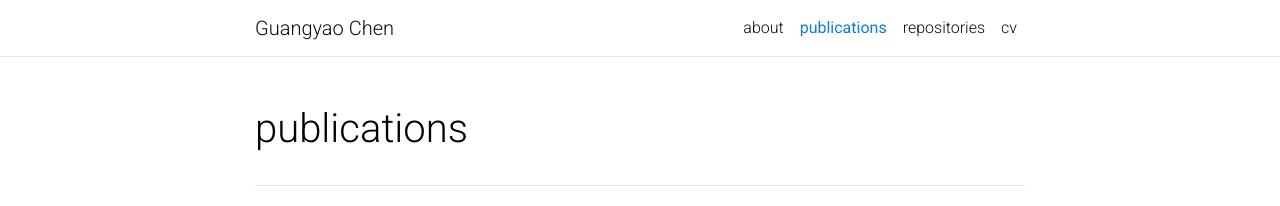
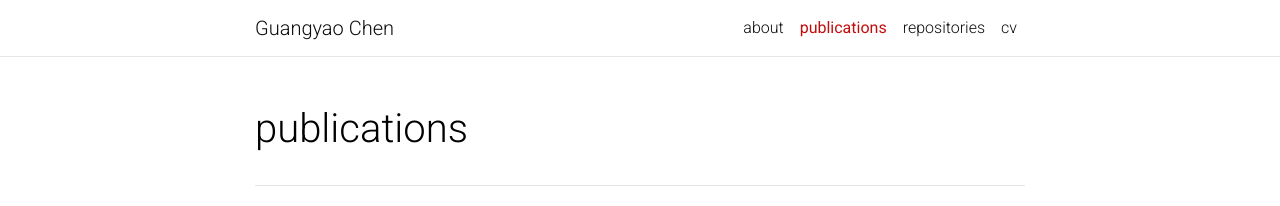
Before and after one commit to iCGY96/iCGY96.github.io, a Jekyll site: the page built from _pages/publications.md, in a window 1280 px wide. Shown: the top 206 px of the page. Built offline with Jekyll 4.4.1, drawn with Linux system fonts in a browser that asks for light colours; full-size pictures stand in for the smaller copies a plugin makes; comment, search, counter and statistics services are not loaded; a style sheet for code colours, icons or effects is not loaded.

Commit message:
Update _themes.scss

```diff
--- a/_sass/_themes.scss
+++ b/_sass/_themes.scss
@@ -7,8 +7,8 @@
   --global-code-bg-color: #{$code-bg-color-light};
   --global-text-color: #{$black-color};
   --global-text-color-light: #{$grey-color};
-  --global-theme-color: #{$blue-color};
-  --global-hover-color: #{$blue-color};
+  --global-theme-color: #{$red-color};
+  --global-hover-color: #{$red-color};
   --global-hover-text-color: #{$white-color};
   --global-footer-bg-color: #{$grey-color-dark};
   --global-footer-text-color: #{$grey-color-light};
```
